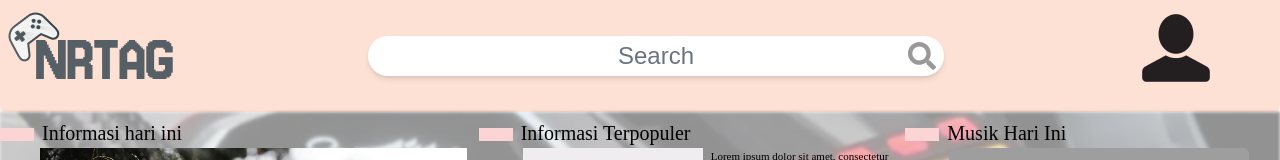
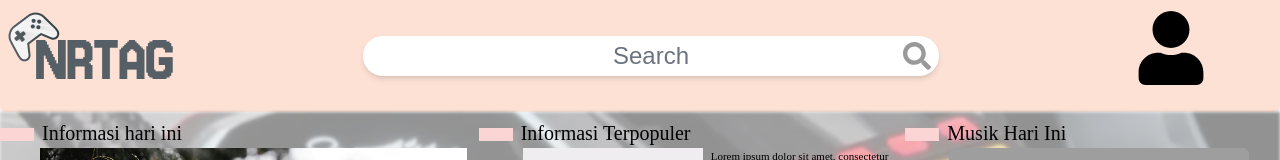
Before and after one commit to sxany/Nrtag-react, a React (Vite) app: page / in a window 1280 px wide. Shown: the top 160 px of the page. Built offline with nearby package versions, Linux system fonts and the light colour scheme; grey boxes are pictures that could not be loaded; a web font is replaced by a local one.

Commit message:
changed the user icon from image to FaIcon

```diff
--- a/src/Navbar.jsx
+++ b/src/Navbar.jsx
@@ -2,7 +2,7 @@
 import React from 'react';
 import './assets/css/input.css'
 import './assets/css/local.css'
-import { FaSearch } from 'react-icons/fa';
+import { FaSearch, FaUser } from 'react-icons/fa';
 
 const Navbar = () => {
   return (
@@ -30,7 +30,8 @@ const Navbar = () => {
             </div>
           </form>
         </div>
-        <img className='opacity-100 hover:opacity-75 transition duration-200 sm:mx-0 md:mr-6 lg:mr-16 pb-4' src='./images/8.png'></img>
+
+        <FaUser size={90} className='opacity-100 hover:opacity-75 transition duration-200 sm:mx-0 md:mr-6 lg:mr-16 pb-4'></FaUser>
       </div>
     </nav>
   );
```
